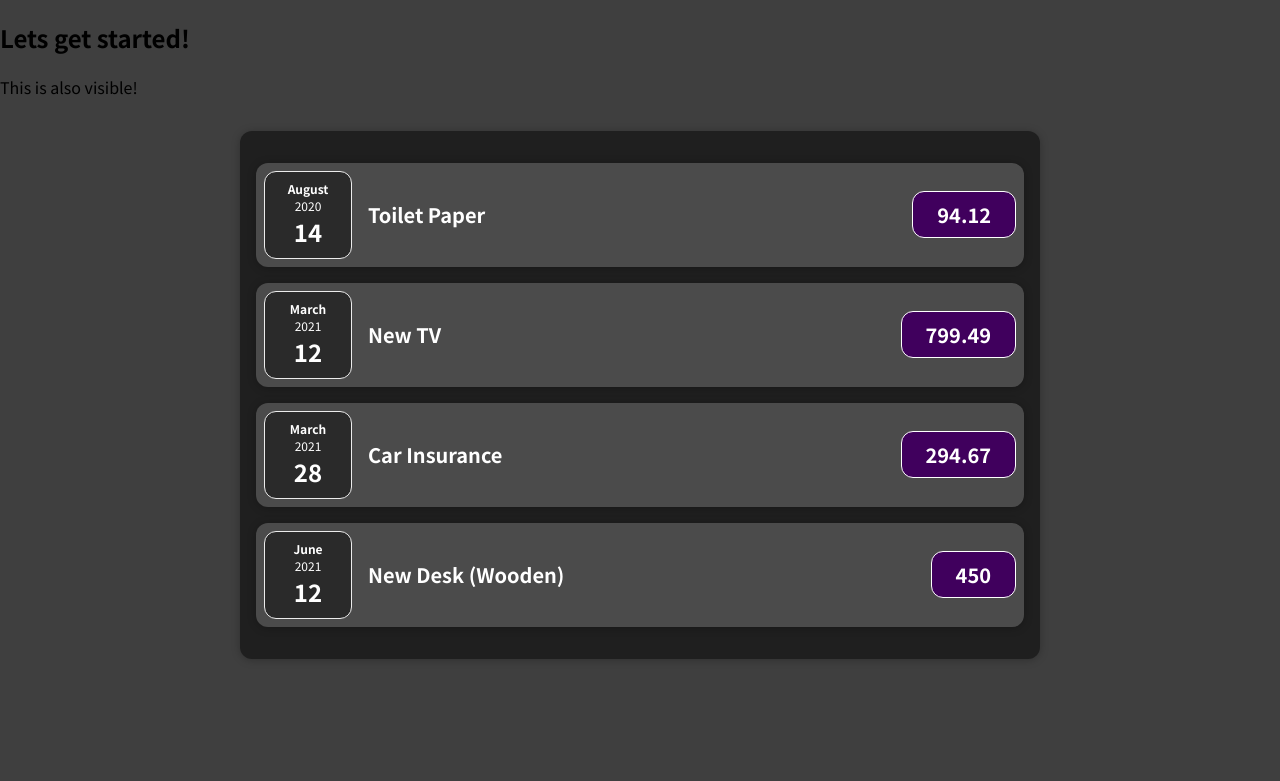
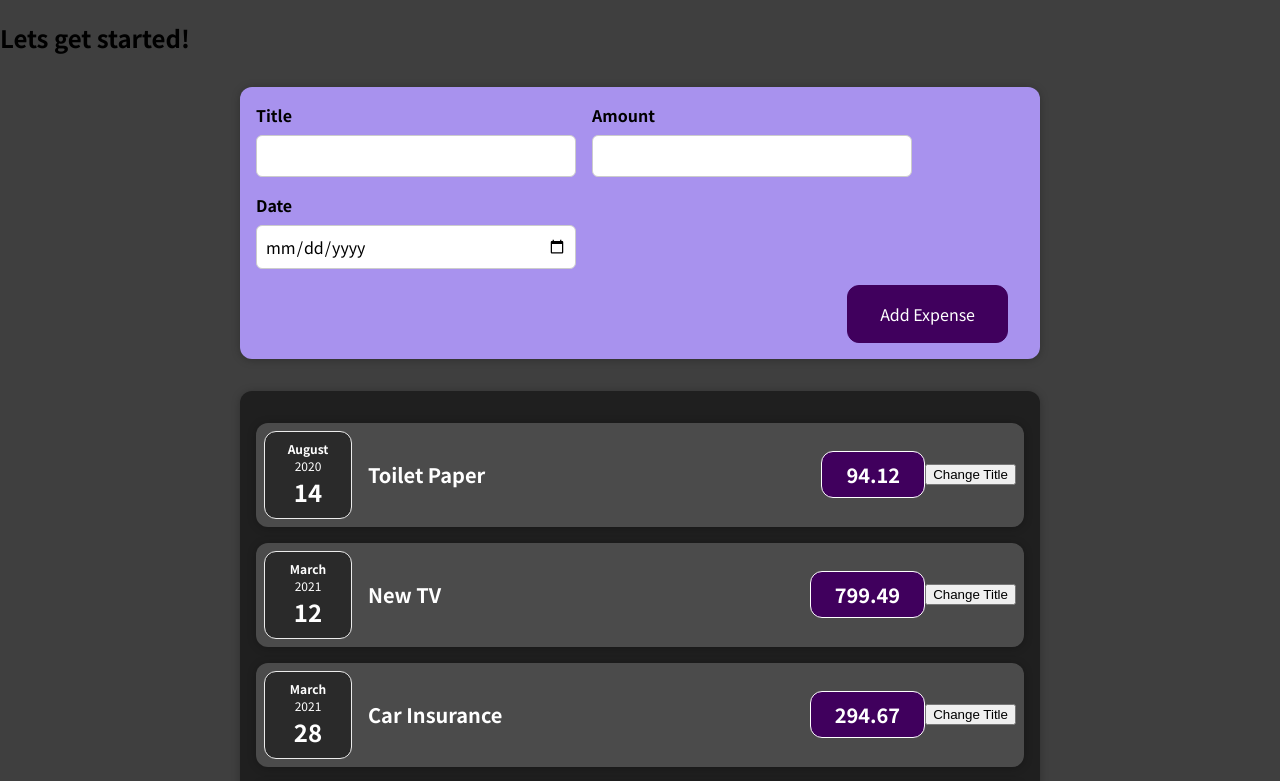
Before and after one commit to Ann-pixel/expense-app, a React (Create React App) app: page / in a window 1280 px wide. Shown: the top 781 px of the page. Built offline with nearby package versions, Linux system fonts and the light colour scheme; the HTML template or start-up script is replaced by a standard one.

Commit message:
added an expense form and introduced state

```diff
--- a/src/App.js
+++ b/src/App.js
@@ -1,4 +1,5 @@
 import Expenses from "./components/Expenses/Expenses";
+import NewExpense from "./components/NewExpense/NewExpense";
 function App() {
   const expenses = [
     {
@@ -24,7 +25,7 @@
   return (
     <div>
       <h2>Lets get started!</h2>
-      <p>This is also visible!</p>
+      <NewExpense />
       <Expenses expenses={expenses} />
     </div>
   );
--- a/src/components/ExpenseItem/ExpenseItem.jsx
+++ b/src/components/ExpenseItem/ExpenseItem.jsx
@@ -1,15 +1,23 @@
+import { useState } from "react";
 import ExpenseDate from "./ExpenseDate";
 import Card from "../Card/Card";
 import "./ExpenseItem.css";
 
 function ExpenseItem(props) {
+  const [title, setTitle] = useState(props.expense.title);
+
+  const clickHandler = () => {
+    console.log("click!");
+    setTitle("Clicked!");
+  };
   return (
     <Card className="expense-item">
       <ExpenseDate date={props.expense.date} />
       <div className="expense-item__description">
-        <h2>{props.expense.title}</h2>
+        <h2>{title}</h2>
         <div className="expense-item__price">{props.expense.amount}</div>
       </div>
+      <button onClick={clickHandler}>Change Title</button>
     </Card>
   );
 }
--- /dev/null
+++ b/src/components/NewExpense/ExpenseForm.css
@@ -0,0 +1,26 @@
+.new-expense__controls {
+  display: flex;
+  flex-wrap: wrap;
+  gap: 1rem;
+  margin-bottom: 1rem;
+  text-align: left;
+}
+
+.new-expense__control label {
+  font-weight: bold;
+  margin-bottom: 0.5rem;
+  display: block;
+}
+
+.new-expense__control input {
+  font: inherit;
+  padding: 0.5rem;
+  border-radius: 6px;
+  border: 1px solid #ccc;
+  width: 20rem;
+  max-width: 100%;
+}
+
+.new-expense__actions {
+  text-align: right;
+}
--- /dev/null
+++ b/src/components/NewExpense/ExpenseForm.jsx
@@ -0,0 +1,66 @@
+import "./ExpenseForm.css";
+import { useState } from "react";
+const ExpenseForm = () => {
+  const [enteredTitle, setEnteredTitle] = useState("");
+  const [enteredAmount, setEnteredAmount] = useState("");
+  const [enteredDate, setEnteredDate] = useState("");
+  const titleChangeHandler = (evt) => {
+    setEnteredTitle(evt.target.value);
+  };
+  const amountChangeHandler = (evt) => {
+    setEnteredAmount(evt.target.value);
+  };
+  const dateChangeHandler = (evt) => {
+    setEnteredDate(evt.target.value);
+  };
+  const submitHandler = (evt) => {
+    evt.preventDefault();
+    const expenseData = {
+      title: enteredTitle,
+      amount: enteredAmount,
+      date: new Date(enteredDate),
+    };
+    console.log(expenseData);
+    setEnteredAmount("");
+    setEnteredDate("");
+    setEnteredTitle("");
+  };
+  return (
+    <form onSubmit={submitHandler}>
+      <div className="new-expense__controls">
+        <div className="new-expense__control">
+          <label>Title</label>
+          <input
+            value={enteredTitle}
+            type="text"
+            onChange={titleChangeHandler}
+          />
+        </div>
+        <div className="new-expense__control">
+          <label>Amount</label>
+          <input
+            value={enteredAmount}
+            type="number"
+            onChange={amountChangeHandler}
+            min="0.01"
+            step="0.01"
+          />
+        </div>
+        <div className="new-expense__control">
+          <label>Date</label>
+          <input
+            value={enteredDate}
+            onChange={dateChangeHandler}
+            type="date"
+            min="2019-01-01"
+            max="2022-12-31"
+          />
+        </div>
+      </div>
+      <div className="new-expense__actions">
+        <button type="submit">Add Expense</button>
+      </div>
+    </form>
+  );
+};
+export default ExpenseForm;
--- /dev/null
+++ b/src/components/NewExpense/NewExpense.css
@@ -0,0 +1,38 @@
+.new-expense {
+  background-color: #a892ee;
+  padding: 1rem;
+  margin: 2rem auto;
+  width: 50rem;
+  max-width: 95%;
+  border-radius: 12px;
+  text-align: center;
+  box-shadow: 0 1px 8px rgba(0, 0, 0, 0.25);
+}
+
+.new-expense button {
+  font: inherit;
+  cursor: pointer;
+  padding: 1rem 2rem;
+  border: 1px solid #40005d;
+  background-color: #40005d;
+  color: white;
+  border-radius: 12px;
+  margin-right: 1rem;
+}
+
+.new-expense button:hover,
+.new-expense button:active {
+  background-color: #510674;
+  border-color: #510674;
+}
+
+.new-expense button.alternative {
+  color: #220131;
+  border-color: transparent;
+  background-color: transparent;
+}
+
+.new-expense button.alternative:hover,
+.new-expense button.alternative:active {
+  background-color: #ddb3f8;
+}
--- /dev/null
+++ b/src/components/NewExpense/NewExpense.jsx
@@ -0,0 +1,10 @@
+import "./NewExpense.css";
+import ExpenseForm from "./ExpenseForm";
+const NewExpense = () => {
+  return (
+    <div className="new-expense">
+      <ExpenseForm />
+    </div>
+  );
+};
+export default NewExpense;
```
